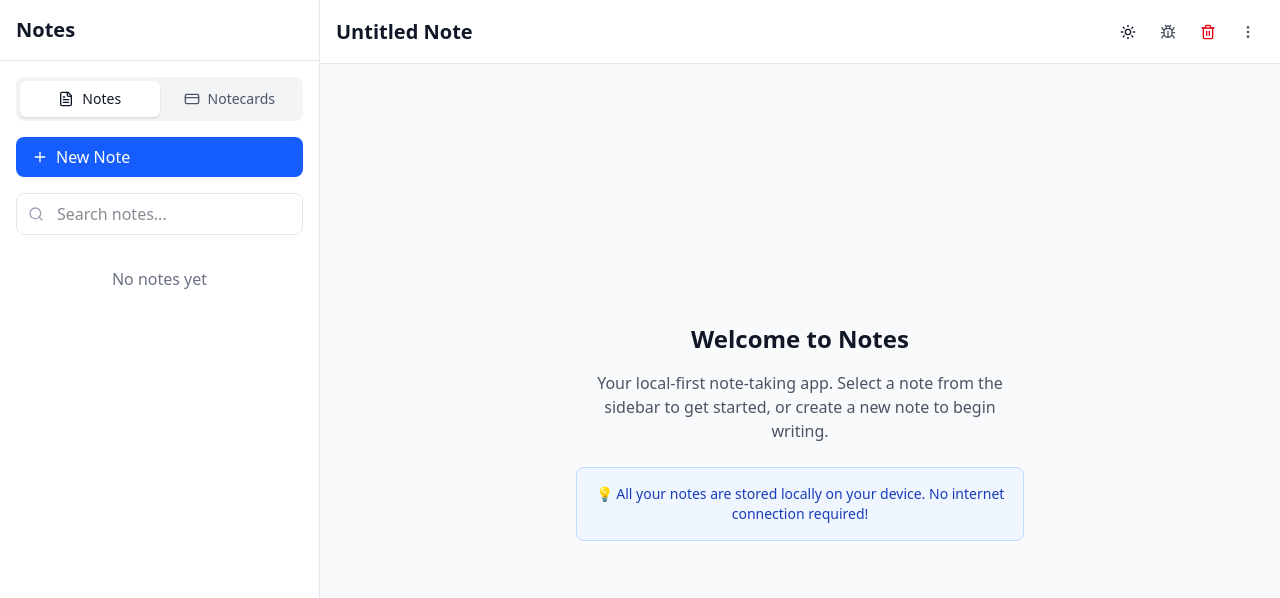
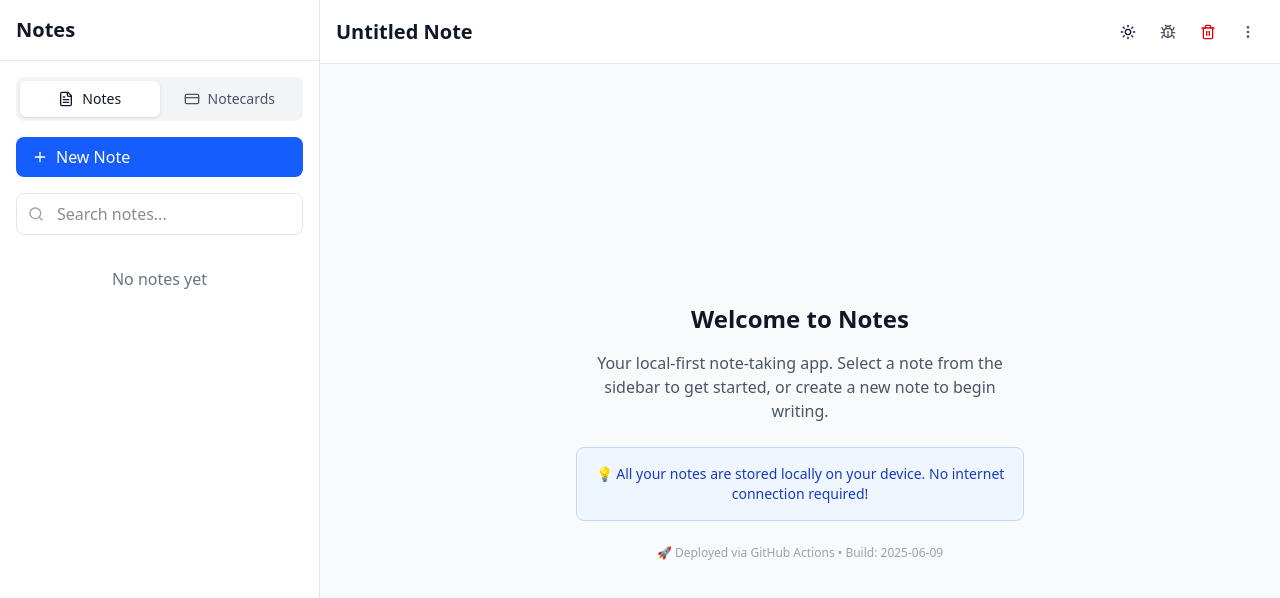
Before and after one commit to aussio/notes-ai, a Next.js app: page / in a window 1280 px wide. Shown: the top 598 px of the page. Built offline with nearby package versions, Linux system fonts and the light colour scheme.

Commit message:
Test deployment pipeline - Add build info footer

```diff
--- a/src/app/page.tsx
+++ b/src/app/page.tsx
@@ -65,6 +65,10 @@ export default function Home() {
                   internet connection required!
                 </p>
               </div>
+              <div className="mt-6 text-xs text-gray-400 dark:text-gray-600">
+                🚀 Deployed via GitHub Actions • Build:{' '}
+                {new Date().toISOString().split('T')[0]}
+              </div>
             </div>
           </div>
         )}
```
